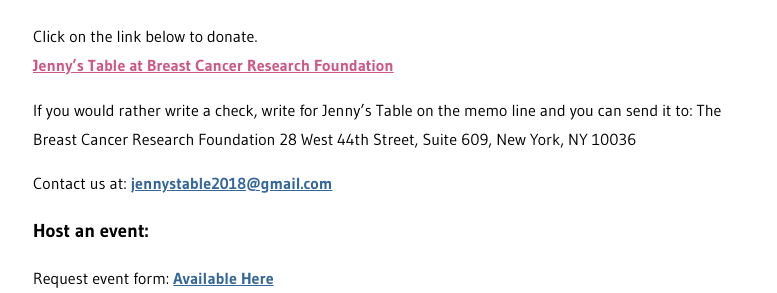
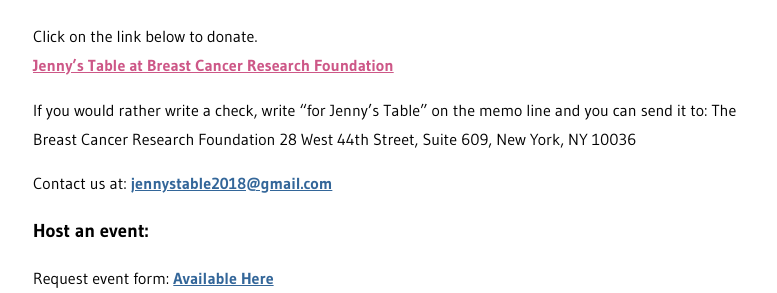
Before and after one commit to jennystable/website, a Jekyll site: the page built from index.markdown, in a window 1280 px wide. Shown: the part 1973-2266 px from the top of the page, without its empty margins (247-1024 px from the left). Built offline with Jekyll 4.4.1, drawn with Linux system fonts in a browser that asks for light colours.

```diff
--- a/index.markdown
+++ b/index.markdown
@@ -58,7 +58,7 @@ Minimum donation to attend $50.00
 Click on the link below to donate.
 <a href="https://give.bcrf.org/fundraiser/1550582" style="color: #CD5787; font-weight: bold;">Jenny's Table at Breast Cancer Research Foundation</a>
 
-If you would rather write a check, write for Jenny's Table on the memo line and you can send it to:
+If you would rather write a check, write "for Jenny's Table" on the memo line and you can send it to:
 The Breast Cancer Research Foundation
 28 West 44th Street, Suite 609, New York, NY 10036
 
```
